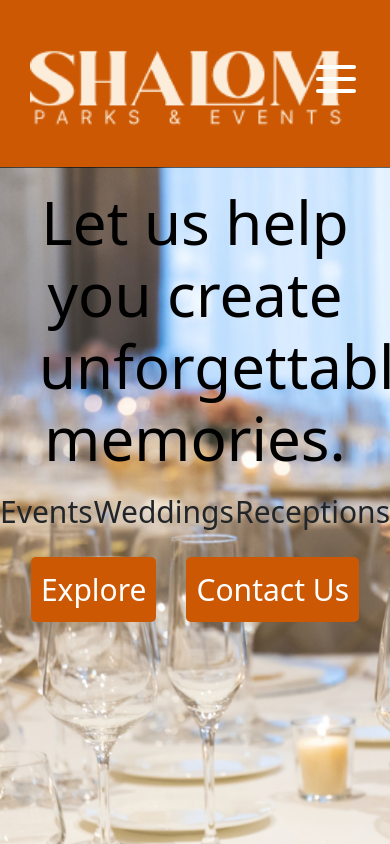
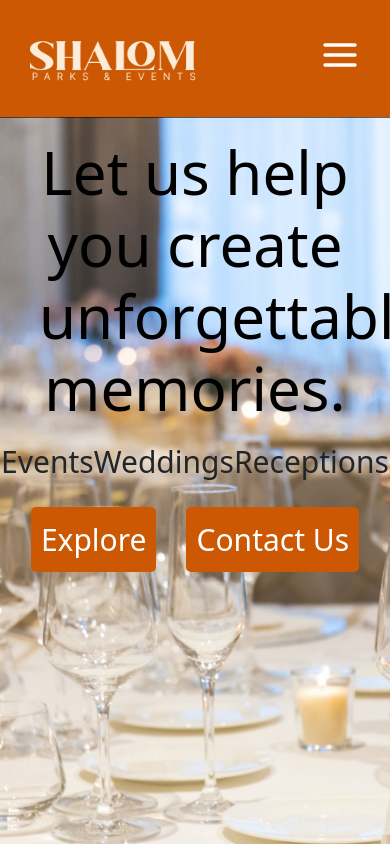
Before and after one commit to drayilara/shallom-site, a React (Create React App) app: page / in a window 390 px wide. Shown: the top 844 px of the page. Built offline with nearby package versions, Linux system fonts and the light colour scheme.

Commit message:
Fixed navbar

```diff
--- a/src/index.css
+++ b/src/index.css
@@ -329,7 +329,7 @@ footer {
 
 /* Phone screen */
 
-@media only screen and (max-width: 520px) {
+@media only screen and (max-width: 850px) {
   footer {
     flex-direction: column;
   }
@@ -349,7 +349,7 @@ footer {
   }
 
   .cta-offers {
-    width : 100%;
+    width : 90%;
     margin : 0 auto;
   }
 }
@@ -373,10 +373,14 @@ footer {
   .hamburger {
     display: block;
     position : relative;
-    top : 25px;
+    top : 5px;
     color : white;
-    font-size : 3rem;
+    font-size : 2.5rem;
     cursor: pointer;
+  }
+
+  .logo-header {
+    width : 80%;
   }
 }
 
@@ -393,7 +397,11 @@ footer {
   display: flex;
   flex-direction: column;
   text-align: center;
-  font-size : 20px;
+  font-size : 30px;
+}
+
+.mobile-nav-item {
+  margin : 8px 0;
 }
 
 .mobile-nav-logo {
```
